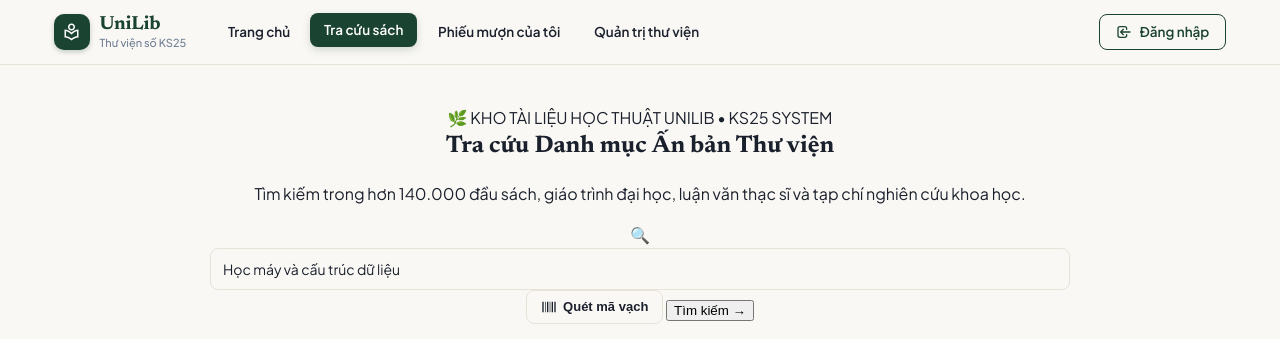
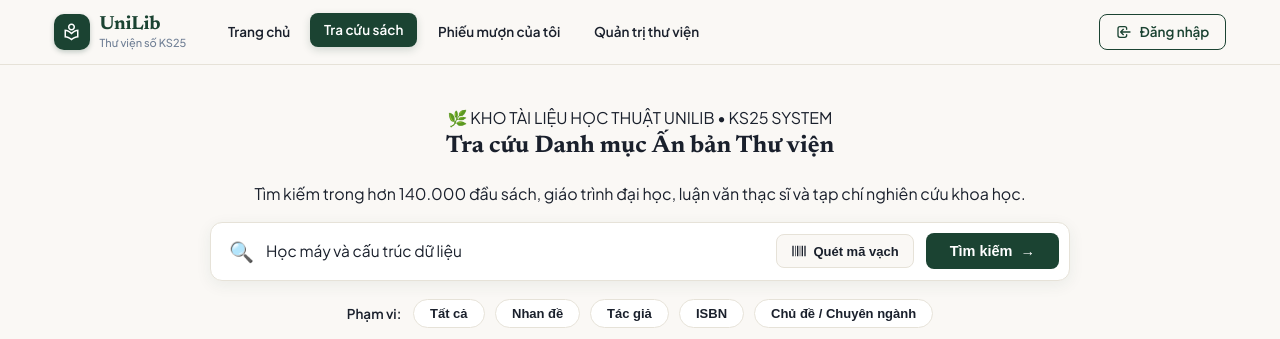
Before and after one commit to NhanSkibidi/Web-project, a plain HTML site: page frontend/pages/search.html in a window 1280 px wide. Shown: the top 339 px of the page. Drawn offline with nearby package versions, Linux system fonts and the light colour scheme.

Commit message:
fix(search): restore search-box layout and flex styling in search.css and style.css

```diff
--- a/frontend/css/search.css
+++ b/frontend/css/search.css
@@ -160,6 +160,81 @@
 
 .search-wrapper:hover {
   transform: translateY(-4px); /* Nhấc lên khi di chuột vào */
+}
+
+/* KHUNG Ô TÌM KIẾM CHÍNH (SEARCH BOX) */
+.search-box {
+  background: #FFFFFF;
+  border: 1px solid var(--color-border);
+  border-radius: var(--radius-lg, 14px);
+  padding: 8px 10px 8px 18px;
+  display: flex !important;
+  align-items: center !important;
+  gap: 12px;
+  box-shadow: 0 4px 16px rgba(27, 67, 50, 0.07);
+  transition: border-color 0.2s ease, box-shadow 0.2s ease;
+  width: 100%;
+  box-sizing: border-box;
+}
+
+.search-wrapper:hover .search-box,
+.search-box:focus-within {
+  border-color: var(--color-primary);
+  box-shadow: 0 10px 24px rgba(27, 67, 50, 0.12);
+}
+
+.search-icon {
+  color: var(--color-muted);
+  font-size: 20px;
+  display: flex;
+  align-items: center;
+  justify-content: center;
+  flex-shrink: 0;
+}
+
+.search-input {
+  flex: 1 !important;
+  border: none !important;
+  outline: none !important;
+  background: transparent !important;
+  font-size: 15.5px !important;
+  color: var(--color-text) !important;
+  padding: 8px 0 !important;
+  box-shadow: none !important;
+  width: auto !important;
+}
+
+.search-input:focus {
+  outline: none !important;
+  border: none !important;
+  box-shadow: none !important;
+}
+
+.search-input::placeholder {
+  color: var(--color-muted);
+}
+
+.search-btn {
+  background: var(--color-primary);
+  color: #FFFFFF;
+  border: none !important;
+  padding: 10px 24px;
+  border-radius: var(--radius, 8px);
+  font-size: 14.5px;
+  font-weight: 700;
+  cursor: pointer;
+  display: inline-flex;
+  align-items: center;
+  gap: 8px;
+  transition: all 0.2s ease;
+  white-space: nowrap;
+  flex-shrink: 0;
+}
+
+.search-btn:hover {
+  background: var(--color-primary-hover, #2D6A4F);
+  transform: translateY(-1px);
+  box-shadow: 0 4px 12px rgba(27, 67, 50, 0.2);
 }
 
 /* PHẠM VI TÌM KIẾM (TẤT CẢ, NHAN ĐỀ, TÁC GIẢ, ISBN, CHUYÊN NGÀNH)
--- a/frontend/css/style.css
+++ b/frontend/css/style.css
@@ -845,6 +845,80 @@ select:focus {
   box-shadow: 0 0 0 3px rgba(27, 67, 50, 0.1);
 }
 
+/* ---------- Search Box Dùng Chung ---------- */
+.search-wrapper {
+  max-width: 860px;
+  margin: 0 auto;
+  transition: transform 0.25s cubic-bezier(0.16, 1, 0.3, 1), box-shadow 0.25s ease;
+  will-change: transform;
+}
+.search-wrapper:hover {
+  transform: translateY(-4px);
+}
+.search-box {
+  background: #FFFFFF;
+  border: 1px solid var(--color-border);
+  border-radius: var(--radius-lg, 14px);
+  padding: 8px 10px 8px 18px;
+  display: flex !important;
+  align-items: center !important;
+  gap: 12px;
+  box-shadow: 0 4px 16px rgba(27, 67, 50, 0.07);
+  transition: border-color 0.2s ease, box-shadow 0.2s ease;
+  width: 100%;
+  box-sizing: border-box;
+}
+.search-wrapper:hover .search-box,
+.search-box:focus-within {
+  border-color: var(--color-primary);
+  box-shadow: 0 10px 24px rgba(27, 67, 50, 0.12);
+}
+.search-icon {
+  color: var(--color-muted);
+  font-size: 20px;
+  display: flex;
+  align-items: center;
+  justify-content: center;
+  flex-shrink: 0;
+}
+.search-input {
+  flex: 1 !important;
+  border: none !important;
+  outline: none !important;
+  background: transparent !important;
+  font-size: 15.5px !important;
+  color: var(--color-text) !important;
+  padding: 8px 0 !important;
+  box-shadow: none !important;
+  width: auto !important;
+}
+.search-input:focus {
+  outline: none !important;
+  border: none !important;
+  box-shadow: none !important;
+}
+.search-btn {
+  background: var(--color-primary);
+  color: #FFFFFF;
+  border: none !important;
+  padding: 10px 24px;
+  border-radius: var(--radius, 8px);
+  font-size: 14.5px;
+  font-weight: 700;
+  cursor: pointer;
+  display: inline-flex;
+  align-items: center;
+  gap: 8px;
+  transition: all 0.2s ease;
+  white-space: nowrap;
+  flex-shrink: 0;
+}
+.search-btn:hover {
+  background: var(--color-primary-hover, #2D6A4F);
+  transform: translateY(-1px);
+  box-shadow: 0 4px 12px rgba(27, 67, 50, 0.2);
+}
+
 .form-actions {
   display: flex;
   gap: 8px;
--- a/frontend/pages/search.html
+++ b/frontend/pages/search.html
@@ -9,8 +9,8 @@
   <link rel="preconnect" href="https://fonts.gstatic.com" crossorigin>
   <link href="https://fonts.googleapis.com/css2?family=Newsreader:ital,opsz,wght@0,6..72,500;0,6..72,600;0,6..72,700;1,6..72,500&family=Plus+Jakarta+Sans:wght@400;500;600;700&display=swap" rel="stylesheet">
   <link href="https://fonts.googleapis.com/css2?family=Material+Symbols+Outlined:opsz,wght,FILL,GRAD@20..48,100..700,0..1,-50..200" rel="stylesheet">
-  <link rel="stylesheet" href="../css/style.css?v=9.3">
-  <link rel="stylesheet" href="../css/search.css?v=9.3">
+  <link rel="stylesheet" href="../css/style.css?v=9.4">
+  <link rel="stylesheet" href="../css/search.css?v=9.4">
 </head>
 <body data-root="../">
   <!-- 1. HEADER (Dùng chung qua layout.js - menu chữ đen, hover chữ trắng ô xanh di chuyển lên, nút Đăng nhập) -->
```
Also changed, not shown: frontend/js/pages/home.js (+4 -5 lines), frontend/pages/home.html (+2 -2 lines).
